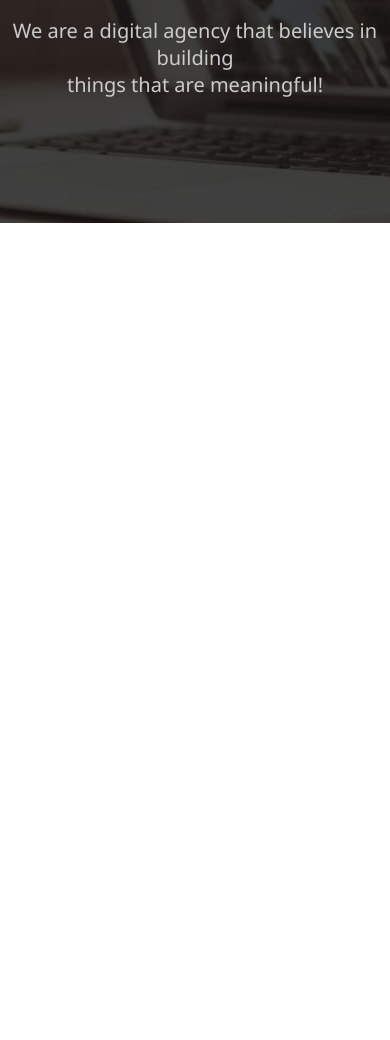
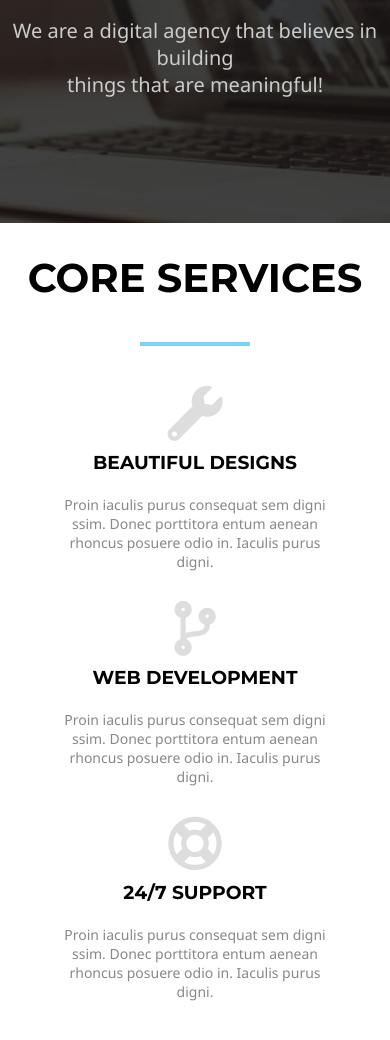
Before and after one commit to Insomnium2204/Dreams, a plain HTML site: page index.html in a window 390 px wide. Shown: the part 544-1584 px from the top of the page. Before the commit the page ends 844 px from the top, so only its background shows below. Drawn offline with Linux system fonts and the light colour scheme.

Commit message:
Add 'Services' section. Responsive ~80-90%

```diff
--- a/css/style.css
+++ b/css/style.css
@@ -114,6 +114,57 @@ header {
   margin-bottom: 125px;
 }
 
+.services {
+  margin: 75px 145px;
+}
+
+.services h1 {
+  text-align: center;
+  margin-bottom: 40px;
+  font-family: 'Montserrat';
+  font-size: 40px;
+  text-transform: uppercase;
+}
+
+.services hr {
+  width: 110px;
+  border: 2px solid #78d6fa;
+  margin: 0 auto;
+  margin-bottom: 65px;
+}
+
+.s-container {
+  display: flex;
+  justify-content: space-around;
+}
+
+.s-item {
+  display: flex;
+  flex-direction: column;
+  justify-content: space-around;
+  text-align: center;
+  min-height: 215px;
+  max-width: 310px;
+  padding: 5px;
+}
+
+.s-item i {
+  color: #ddd;
+  font-size: 55px;
+}
+
+.s-item h3 {
+  font-family: 'Montserrat';
+  text-transform: uppercase;
+}
+
+.s-item p {
+  font-family: 'Noto Sans';
+  font-size: 14px;
+  color: #888;
+  padding: 10px;
+}
+
 @media screen and (max-width: 992px) {
   .navbar {
     width: 100%;
@@ -128,4 +179,17 @@ header {
   }
 }
 
-@media screen and (max-width: 767px) {}
+@media screen and (max-width: 767px) {
+  .services {
+    margin: 30px 0;
+  }
+
+  .services hr {
+    margin-bottom: 30px;
+  }
+
+  .s-container {
+    flex-direction: column;
+    align-items: center;
+  }
+}
--- a/index.html
+++ b/index.html
@@ -36,6 +36,32 @@
         things that are meaningful!</p>
     </div>
   </header>
+  <main>
+    <section class="services">
+      <h1>core services</h1>
+      <hr>
+      <div class="s-container">
+        <div class="s-item">
+          <i class="fas fa-wrench"></i>
+          <h3>Beautiful Designs</h3>
+          <p>Proin iaculis purus consequat sem digni ssim. Donec porttitora entum aenean rhoncus posuere odio in. Iaculis purus digni.
+          </p>
+        </div>
+        <div class="s-item">
+          <i class="fas fa-code-branch"></i>
+          <h3>web development</h3>
+          <p>Proin iaculis purus consequat sem digni ssim. Donec porttitora entum aenean rhoncus posuere odio in. Iaculis purus digni.
+          </p>
+        </div>
+        <div class="s-item">
+          <i class="far fa-life-ring"></i>
+          <h3>24/7 support</h3>
+          <p>Proin iaculis purus consequat sem digni ssim. Donec porttitora entum aenean rhoncus posuere odio in. Iaculis purus digni.
+          </p>
+        </div>
+      </div>
+    </section>
+  </main>
 </body>
 
 </html>
```
